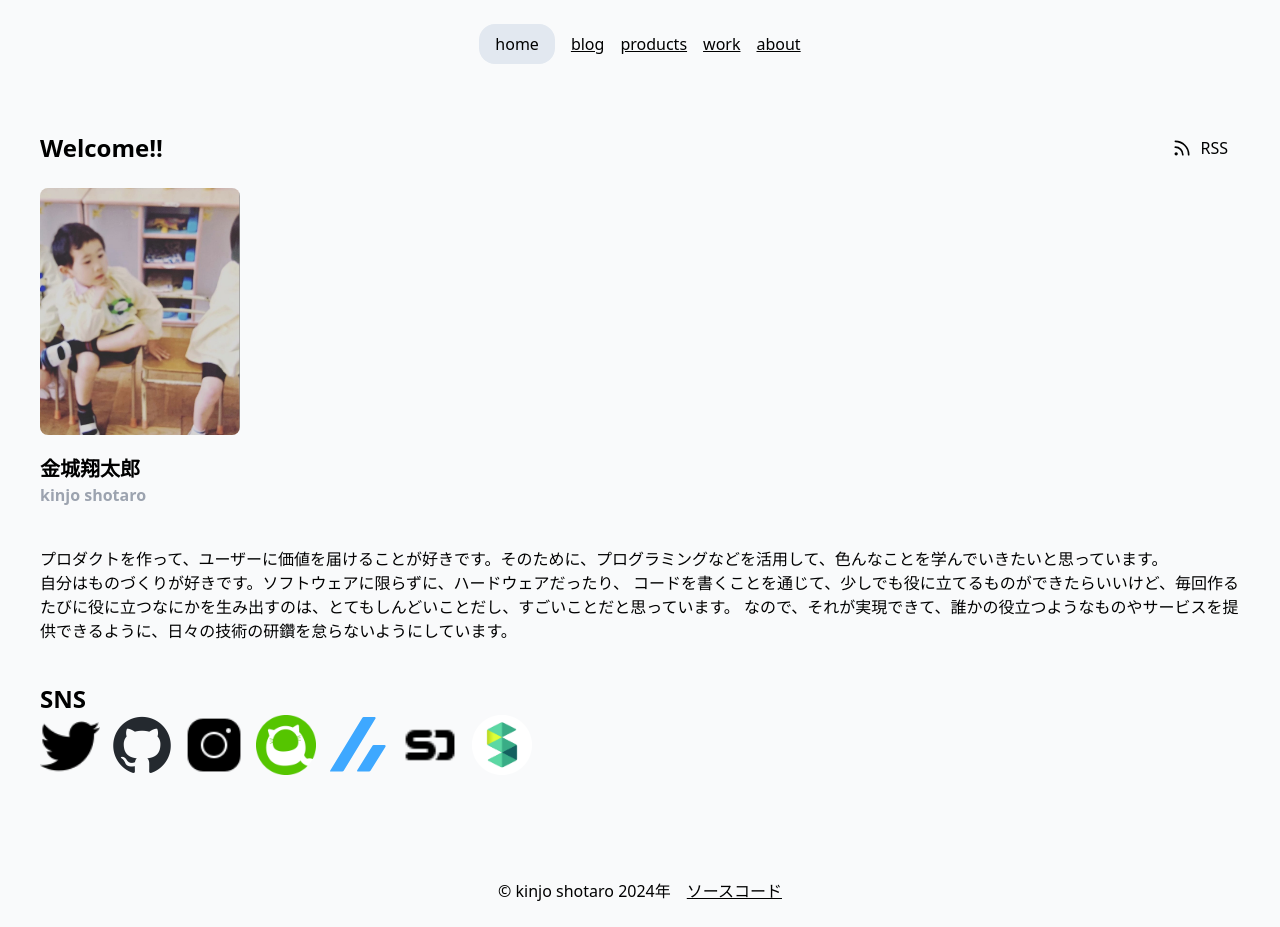
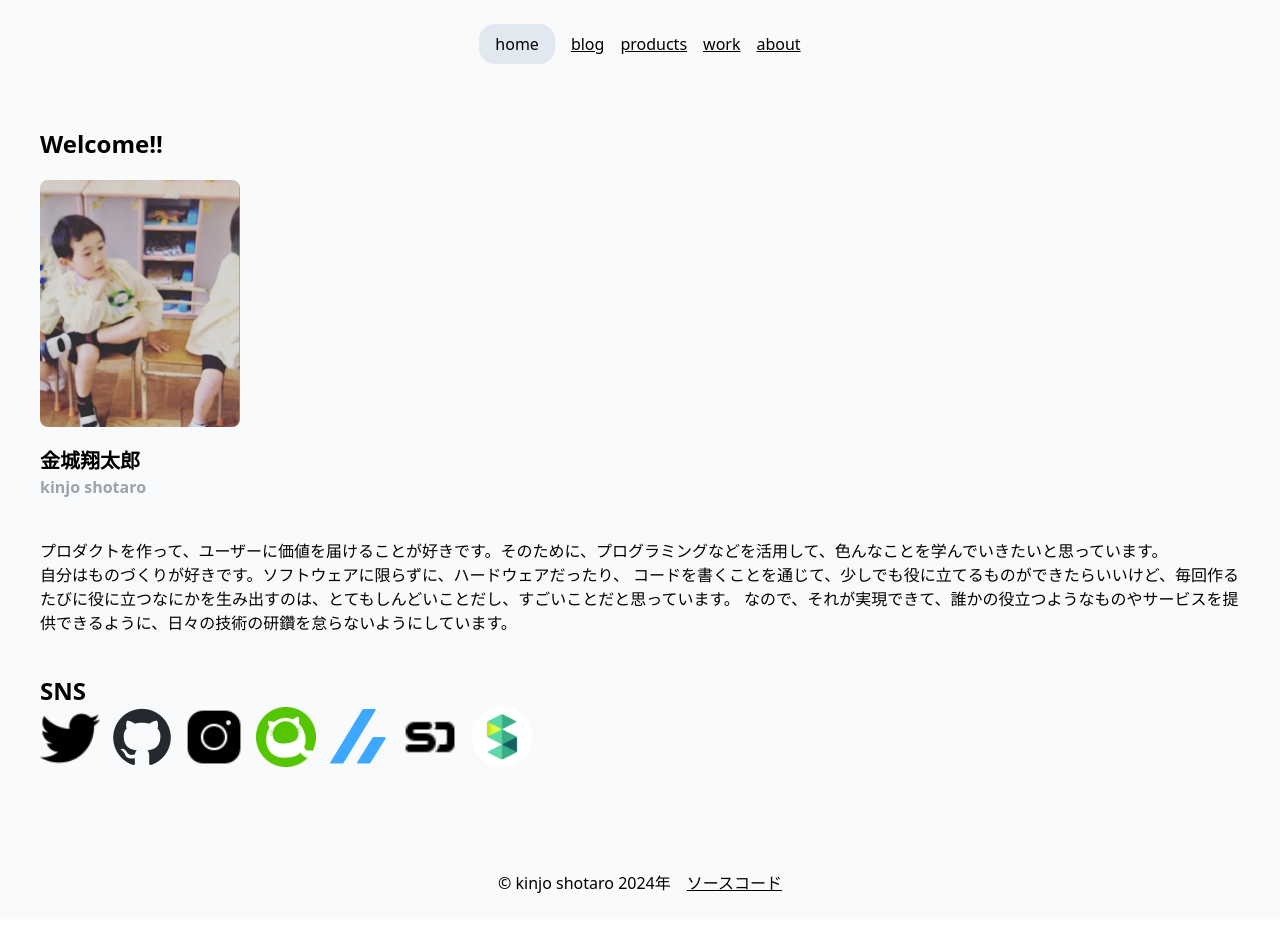
Before and after one commit to kinjo1130/portfolio-v4, a Next.js app: page / in a window 1280 px wide. Built offline with nearby package versions, Linux system fonts and the light colour scheme.

Commit message:
:fix: RSSの表示するページの修正

```diff
--- a/pages/layout.tsx
+++ b/pages/layout.tsx
@@ -24,6 +24,7 @@ export default function Layout({
   const routeFeed = () => {
     router.push("/api/feed");
   };
+  const isBlogPath = router.pathname === "/blog";
   useEffect(() => {
     setPageClass("page-enter");
     // return () => {
@@ -48,6 +49,7 @@ export default function Layout({
               )}
             </div>
             {/* RSS */}
+            {isBlogPath && (
               <div className="flex justify-center">
                 <button
                   type="button"
@@ -58,6 +60,7 @@ export default function Layout({
                   RSS
                 </button>
               </div>
+            )}
           </div>
         )}
 
```
Lines whose indentation alone changed are shown as unchanged.
